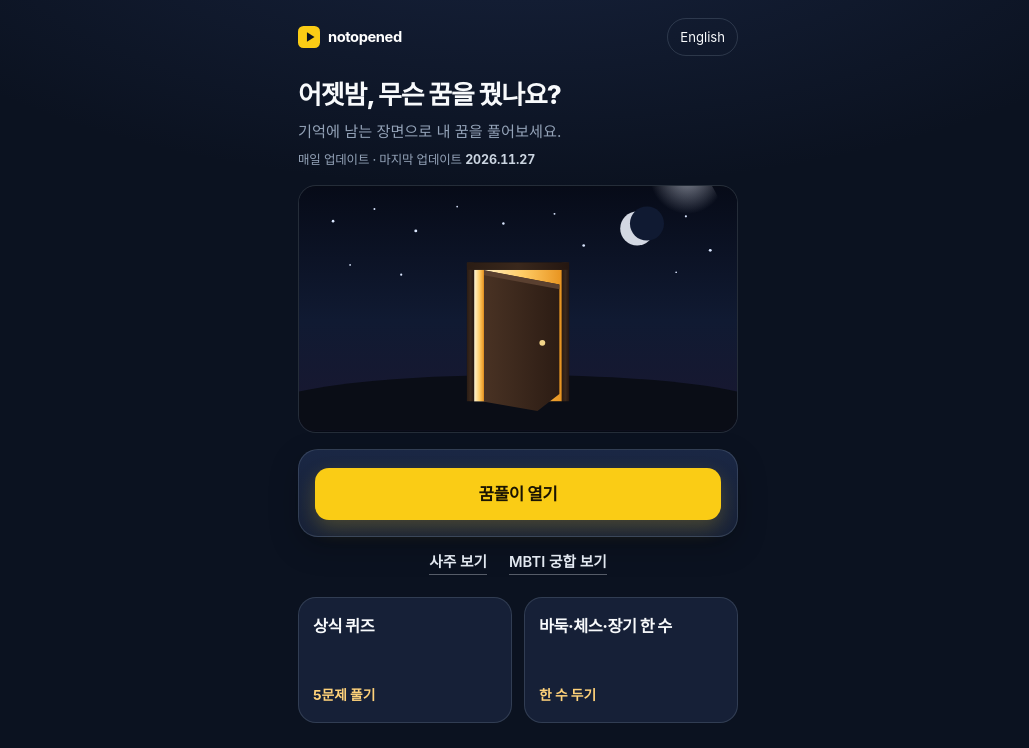
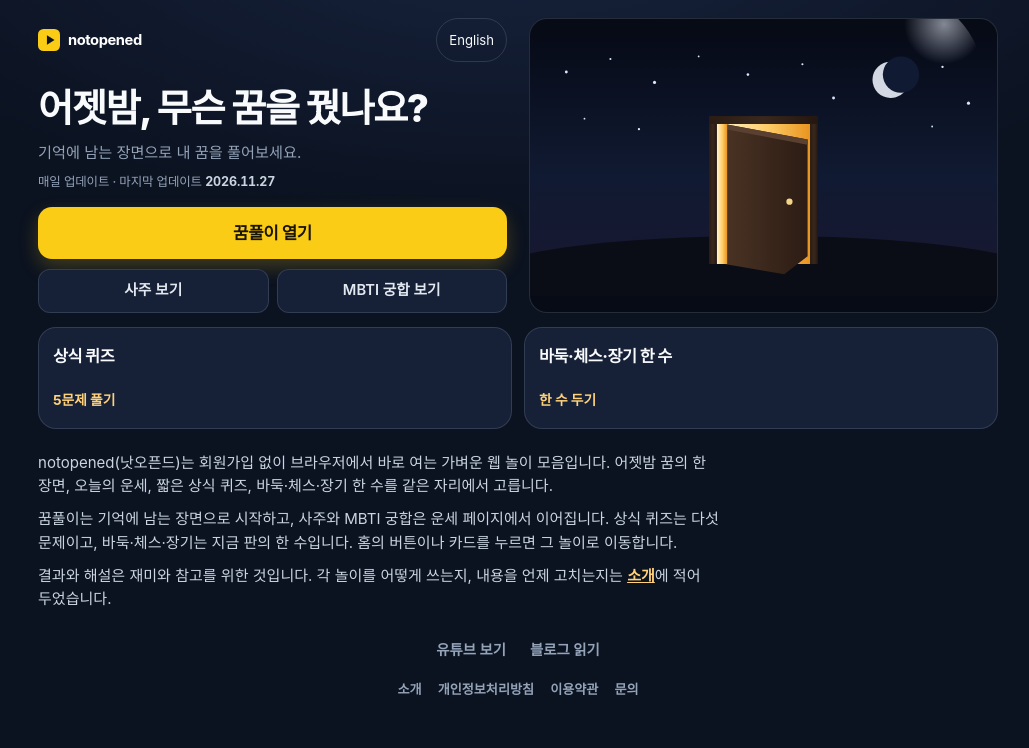
Before and after one commit to not-opened/not-opened.github.io, a plain HTML site: page index.html in a window 1280 px wide. Shown: the top 748 px of the page, without its empty margins (122-1151 px from the left). Drawn offline with Linux system fonts and the light colour scheme; no server answers.

Commit message:
Improve responsive home layouts (#13)

```diff
--- a/index.html
+++ b/index.html
@@ -238,6 +238,29 @@
       h1 { font-size: 1.46rem; }
     }
   </style>
+<style id="notopened-responsive-ui">/* Keep the main action above the illustration on small screens. */
+.wrap{display:grid;grid-template-columns:minmax(0,1fr);max-width:520px}
+.wrap>header{grid-row:1}
+.dream-card{grid-row:2;margin:0 0 10px;padding:0;background:none;border:0;box-shadow:none}
+.side-links{grid-row:3;display:grid;grid-template-columns:repeat(2,minmax(0,1fr));gap:8px;margin:0 0 14px}
+.side-link{display:grid;place-items:center;text-align:center;min-height:44px;padding:6px;border:1px solid var(--line);border-radius:12px;background:var(--card);line-height:1.35;word-break:keep-all}
+.art{grid-row:4;aspect-ratio:auto;height:clamp(112px,34vw,166px)}
+.brand a[lang=en]{display:inline-flex;align-items:center;min-height:44px}
+.pair{margin-bottom:22px}
+.mini-card h2{margin-bottom:8px;word-break:keep-all}
+@media(max-width:400px){.mini-card{min-height:82px;padding:12px 14px}.brand{margin-bottom:14px}.title-block{margin-bottom:12px}}
+@media(min-width:680px){
+  .wrap{max-width:960px;grid-template-columns:minmax(0,1fr) minmax(0,1fr);column-gap:22px;align-items:start}
+  .wrap>header,.dream-card,.side-links{grid-column:1}
+  .art{grid-column:2;grid-row:1/4;align-self:stretch;height:auto;min-height:220px;margin-bottom:14px}
+  .art svg{position:absolute;inset:0}
+  .art{position:relative}
+  .pair,.intro,.foot-links,.legal-links{grid-column:1/-1}
+  .intro{max-width:68ch}
+  .title-block h1{font-size:clamp(1.8rem,3vw,2.45rem);word-break:keep-all}
+  .mini-card{min-height:102px}
+}
+</style>
 </head>
 <body>
   <div class="wrap">
```
Also changed, not shown: en/index.html (+8 -0 lines).
